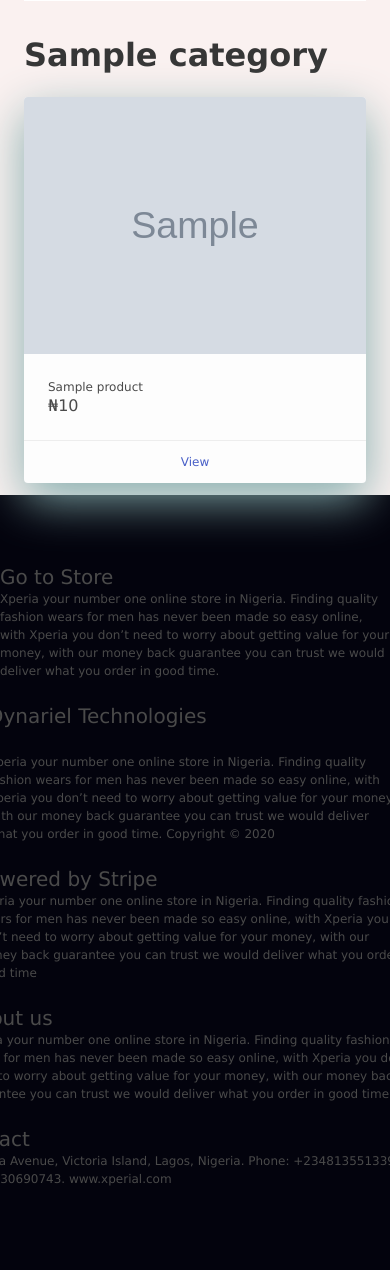
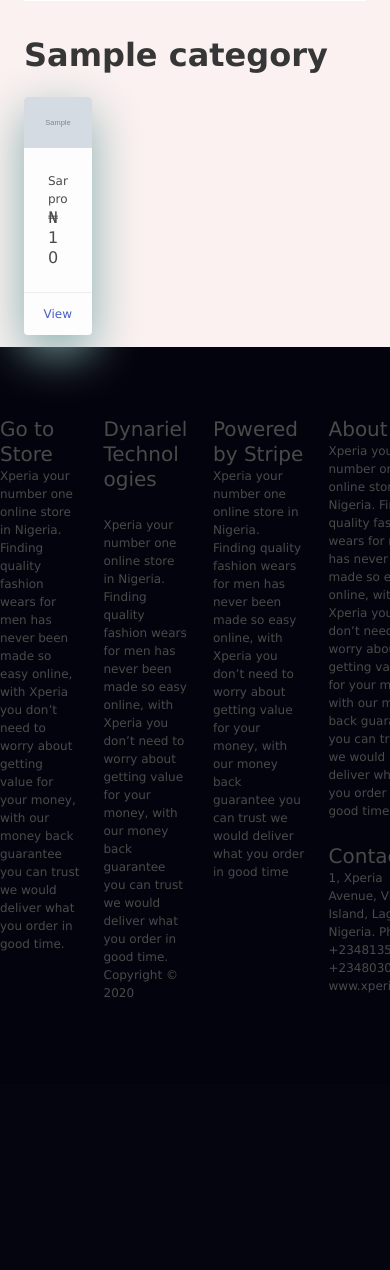
Before and after one commit to mybloomwork/xworkproject4, a Django app: template apps/core/templates/frontpage.html in a window 390 px wide. Shown: the part 441-1711 px from the top of the page. After the commit the page ends 1438 px from the top, so only its background shows below. Run offline with Django 3.2, Linux system fonts and the light colour scheme; the template is opened without the code that fills it: most values are stand-ins (such as "Sample title", 1, 10 or a date in 2020); grey boxes marked "Sample" are stand-in pictures; some libraries are stand-ins or nearby versions.

Commit message:
Update frontpage.html

```diff
--- a/apps/core/templates/frontpage.html
+++ b/apps/core/templates/frontpage.html
@@ -22,7 +22,7 @@
 /* On screens that are 600px wide or less, make the columns stack on top of each other instead of next to each other */
 @media screen and (max-width: 600px) {
   .column {
-    width: 100%;
+    width: 25%;
   }
 }
 
```
